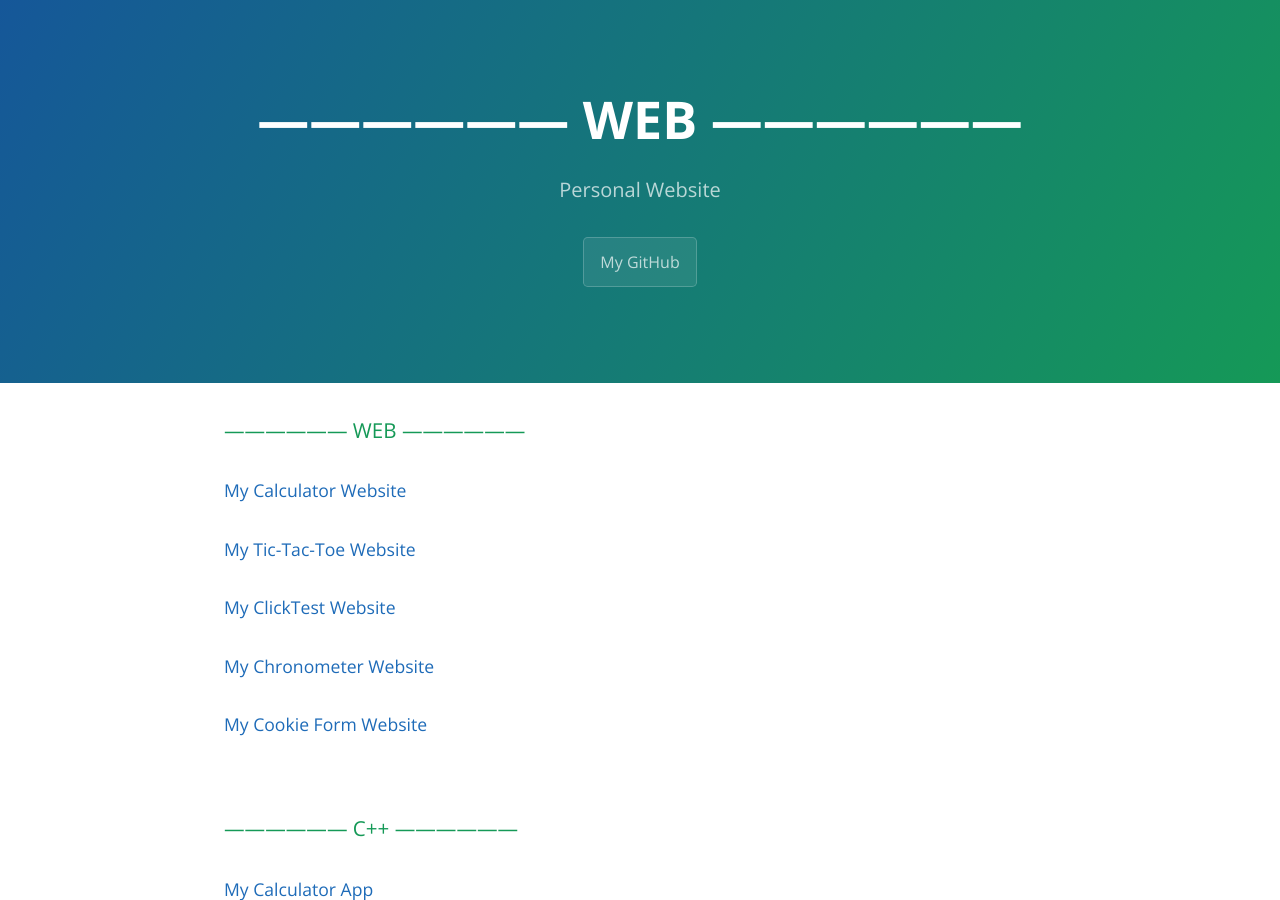
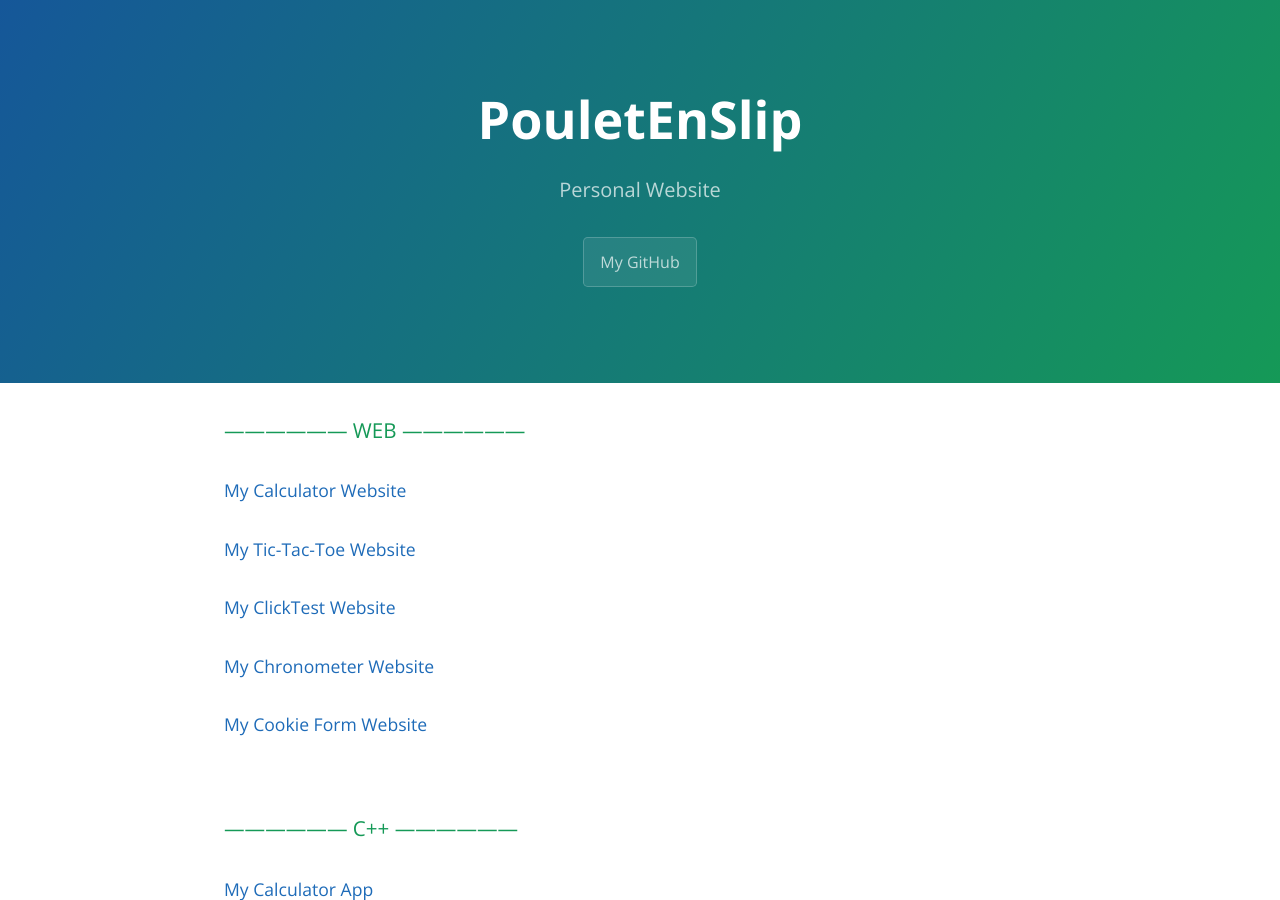
Before and after one commit to PouletEnSlip/pouletenslip.github.io, a Jekyll site: the page built from index.md, in a window 1280 px wide and 900 px high. Built offline with Jekyll 4.4.1, drawn with Linux system fonts in a browser that asks for light colours; comment, search, counter and statistics services are not loaded; our own code applies the rules of GitHub Pages for plain Markdown files.

Commit message:
Update default.html

```diff
--- a/_layouts/default.html
+++ b/_layouts/default.html
@@ -28,8 +28,8 @@
   </head>
   <body>
     <header class="page-header" role="banner">
-      <h1 class="project-name">{{ page.title | default: "PouletEnSlip" | default: site.github.repository_name }}</h1>
-      <h2 class="project-tagline">{{ page.description | default: site.description | default: site.github.project_tagline }}</h2>
+      <h1 class="project-name">PouletEnSlip</h1>
+      <h2 class="project-tagline">Personal Website</h2>
       {% if site.github.is_project_page %}
         <a href="{{ site.github.repository_url }}" class="btn">My GitHub</a>
       {% endif %}
```
